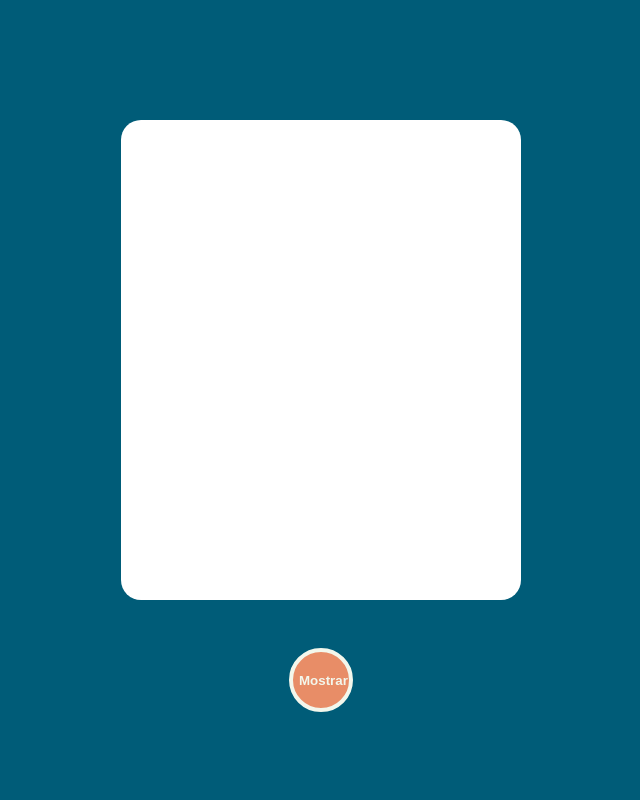
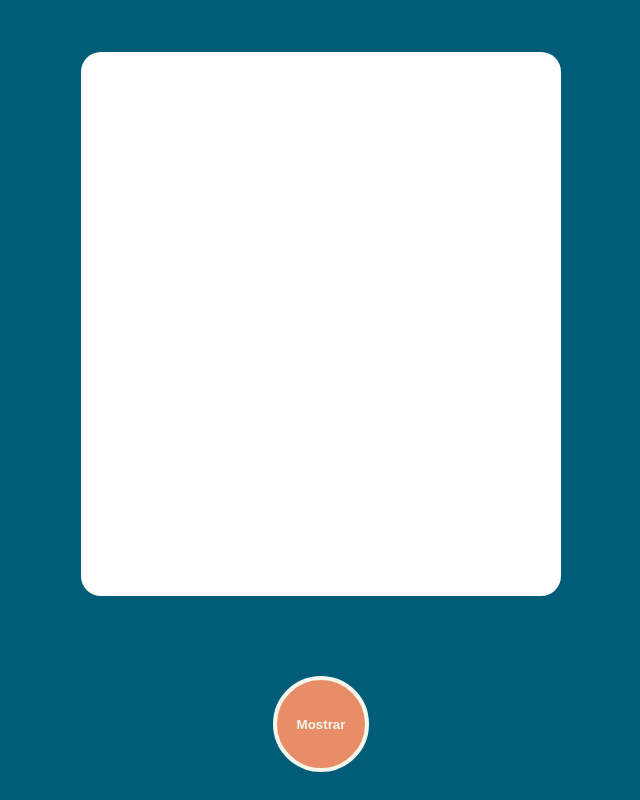
Before and after one commit to PerPab/prueba-Santillana, a plain HTML site: page index.html in a window 1280 px wide. Shown: the whole page, without its empty margins (319-959 px from the left). Drawn offline with nearby package versions, Linux system fonts and the light colour scheme.

Commit message:
version 3

```diff
--- a/css/estilo.css
+++ b/css/estilo.css
@@ -2,36 +2,32 @@ html, body{
     margin: 0;
     padding: 0;
 }
- h2{
-    color: #F3F7EC;
-    font-weight: bold;
-    font-family:'Courier New', Courier, monospace;
- }
+
 .contenedor{
     display: flex;
     flex-direction: column;
     align-items: center;
-    justify-content: center;
+    justify-content: space-around;
     height: 100vh;
     background-color: #005C78;
     overflow: hidden;
 }
 
 .cartas-contenedor{
-    width: 80%;
-    height: 70%;
+    width: 100%;
     background-color: #005C78;
     padding: 0;
     display: flex;
     flex-direction: column;
     align-items: center;
     justify-content: center;
+    margin: 2rem;
     /*overflow: hidden;*/
 }
 
 .carta{
-    width: 18rem;
-    height: 25rem;
+    width: 20rem;
+    height: 26rem;
     border-radius: 20px;
     display: flex;
     align-items: center;
@@ -41,8 +37,8 @@ html, body{
 
 .btn-girar{
     margin: 0.5rem;
-    width: 4rem;
-    height: 4rem;
+    width: 6rem;
+    height: 6rem;
     border-radius: 50%;
     background-color: #E88D67;
     cursor: pointer;
@@ -52,15 +48,15 @@ html, body{
 
 }
 .imagen{
-    width: 15rem;
+    width: 18rem;
     padding: 20px;
 }
 
 @media only screen and (min-width: 1024px) {
 
     .carta{
-        width: 25rem;
-        height: 30rem;
+        width: 30rem;
+        height: 34rem;
         border-radius: 20px;
         display: flex;
         align-items: center;
@@ -69,8 +65,20 @@ html, body{
     }
 
     .imagen{
-        width: 20rem;
+        width: 24rem;
         padding: 20px;
+    }
+    .btn-girar{
+        margin: 0.5rem;
+        width: 6rem;
+        height: 6rem;
+        border-radius: 50%;
+        background-color: #E88D67;
+        cursor: pointer;
+        color: #F3F7EC;
+        font-weight: bold;
+        border: 4px solid #F3F7EC ;
+
     }
 
 }
```
